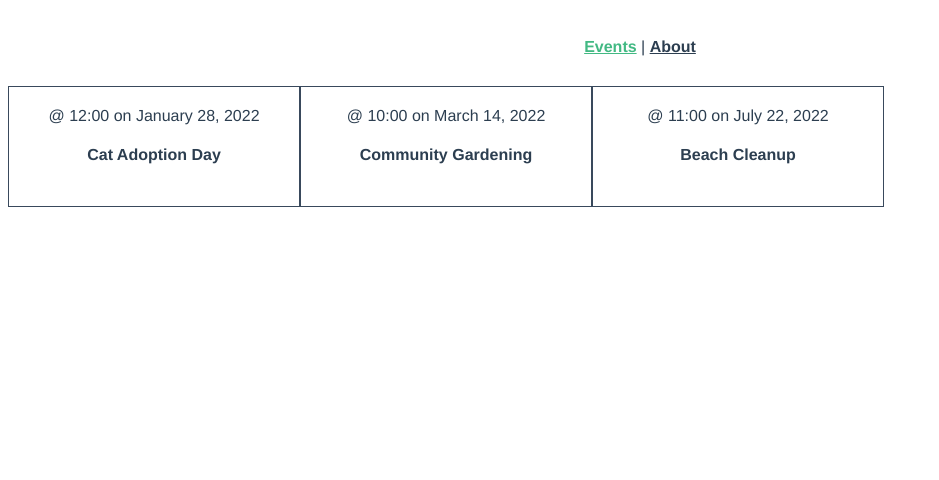
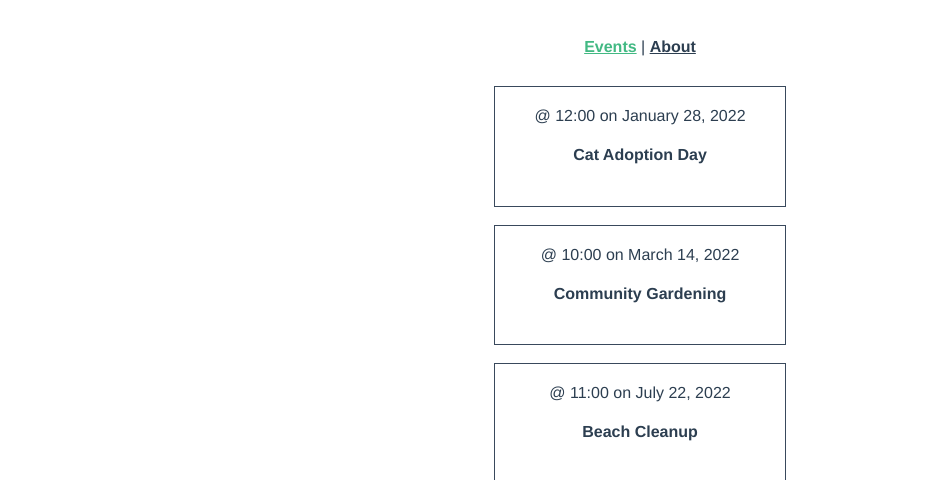
Before and after one commit to ZEDTARIK/real_world_vuejs3, a Vue app: page /events in a window 1280 px wide. Shown: the top 480 px of the page, without its empty margins (0-939 px from the left). Built offline with nearby package versions, Linux system fonts and the light colour scheme.

Commit message:
style css

```diff
--- a/src/views/EventsView.vue
+++ b/src/views/EventsView.vue
@@ -52,10 +52,10 @@ export default {
   },
 };
 </script>
-<style>
+<style scoped>
 .events {
   display: flex;
-  flex-direction: center;
+  flex-direction: column;
   align-items: center;
 }
 </style>
```
